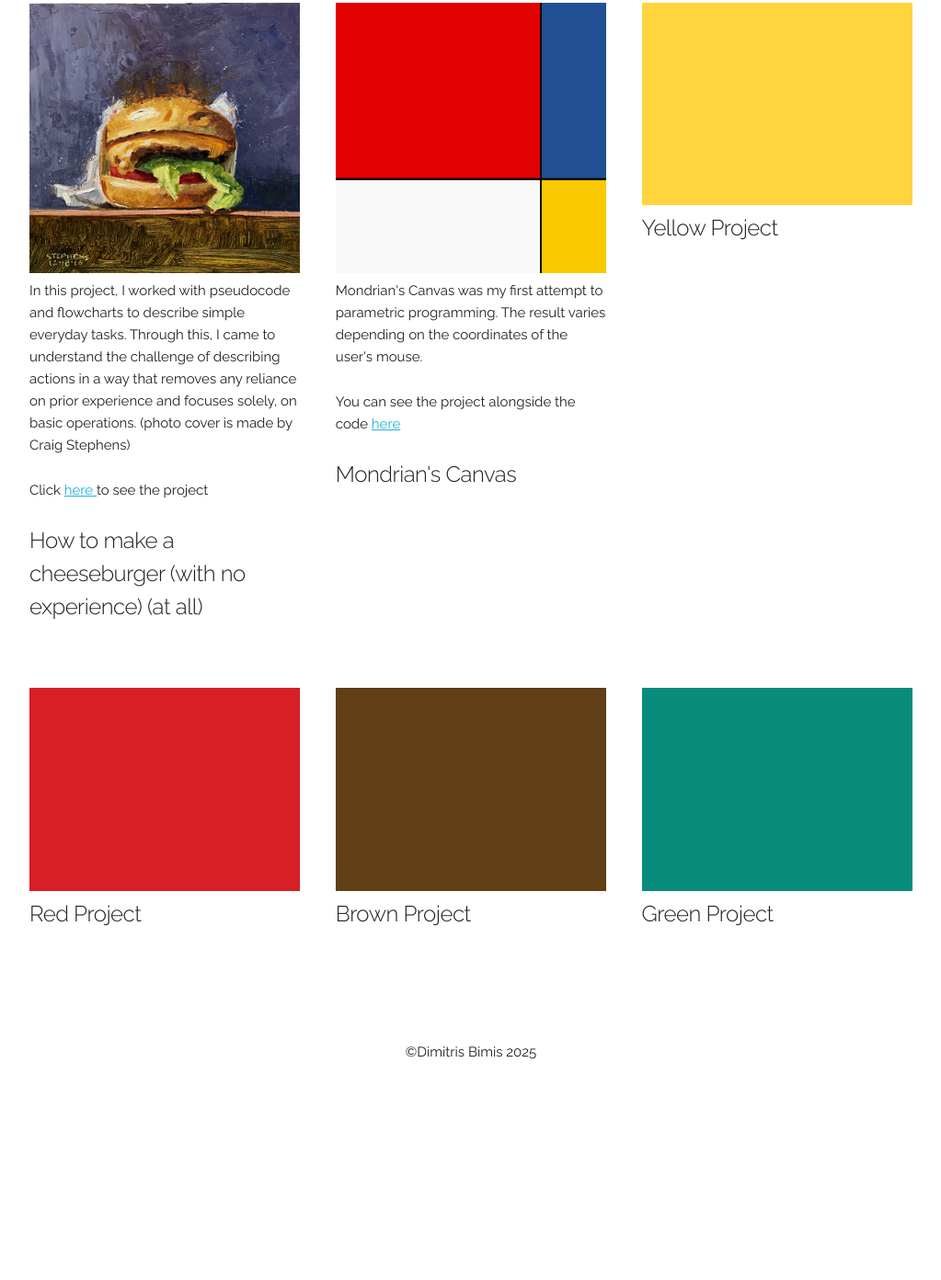
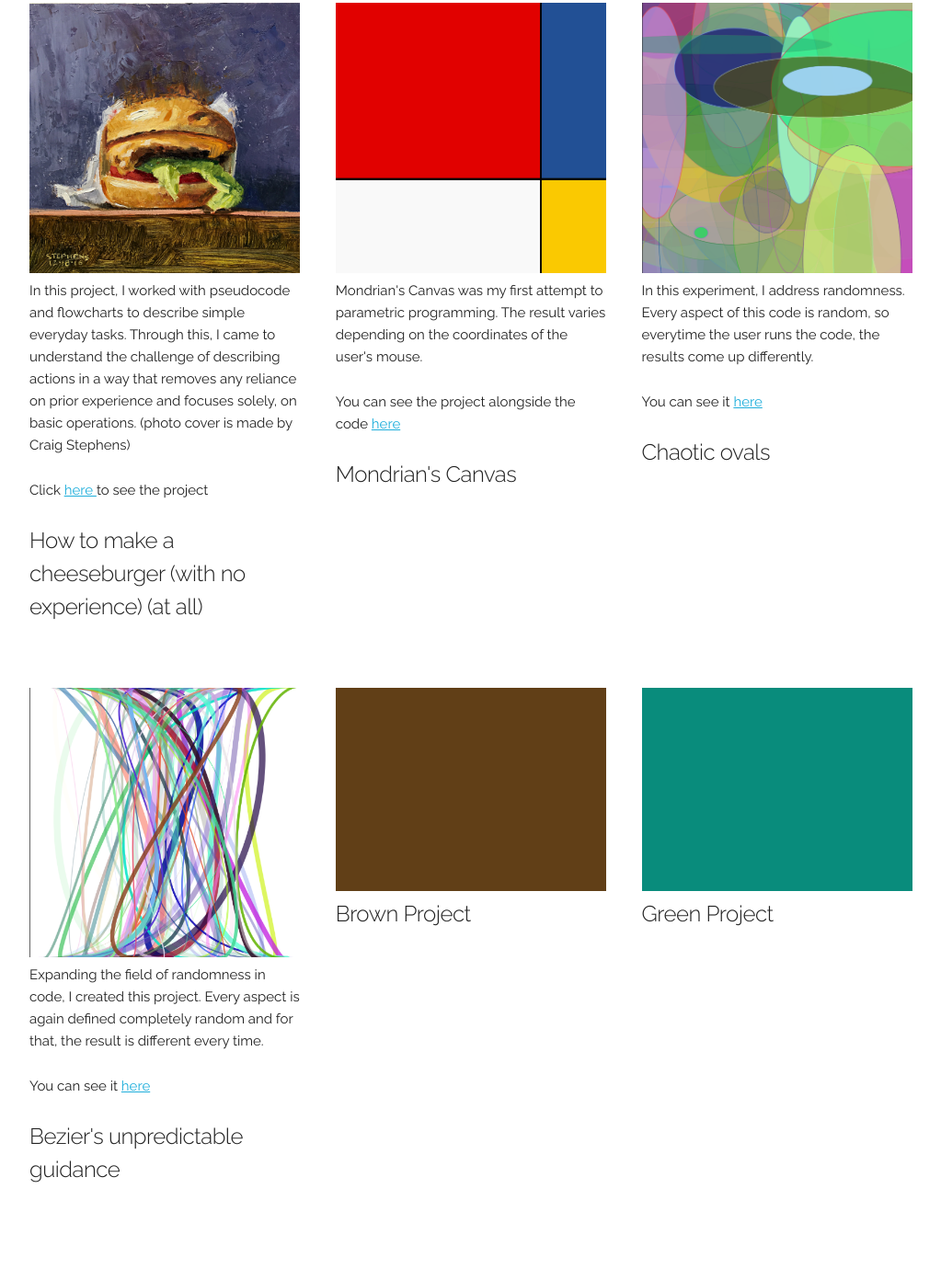
Before and after one commit to dimitrisbimis/04_webpage_template_using_skeleton, a plain HTML site: page index.html in a window 1280 px wide. Shown: the part 728-2120 px from the top of the page at 92% size, without its empty margins (128-1151 px from the left). Before the commit the page ends 2009 px from the top, so only its background shows below. Drawn offline with Linux system fonts and the light colour scheme.

Commit message:
index.html

```diff
--- a/index.html
+++ b/index.html
@@ -56,15 +56,18 @@
         <h5>Mondrian's Canvas</h5>
       </div>
       <div class="four columns">
-        <img src="images/yellow.png" class ="scale-with-grid">
-        <h5>Yellow Project</h5>
+        <img src="images/ellipses.png" class ="scale-with-grid">
+        <p>In this experiment, I address randomness. Every aspect of this code is random, so everytime the user runs the code, the results come up differently.</p>
+        <p> You can see it <a href="https://editor.p5js.org/mhtsos/sketches/nDRT50b2J" target="_blank"> here</a> </p>
+        <h5>Chaotic ovals</h5>
       </div>
     </div>
-
     <div class="row one-bottom">
       <div class="four columns">
-        <img src="images/red.png" class ="scale-with-grid">
-        <h5>Red Project</h5>
+        <img src="images/bezier.png" class ="scale-with-grid">
+        <p>Expanding the field of randomness in code, I created this project. Every aspect is again defined completely random and for that, the result is different every time.</p>
+        <p>You can see it <a href="https://editor.p5js.org/mhtsos/sketches/xE-9fImB5" target="_blank"> here</a> </p>
+        <h5> Bezier's unpredictable guidance</h5>
       </div>
       <div class="four columns">
         <img src="images/brown.png" class ="scale-with-grid">
```
